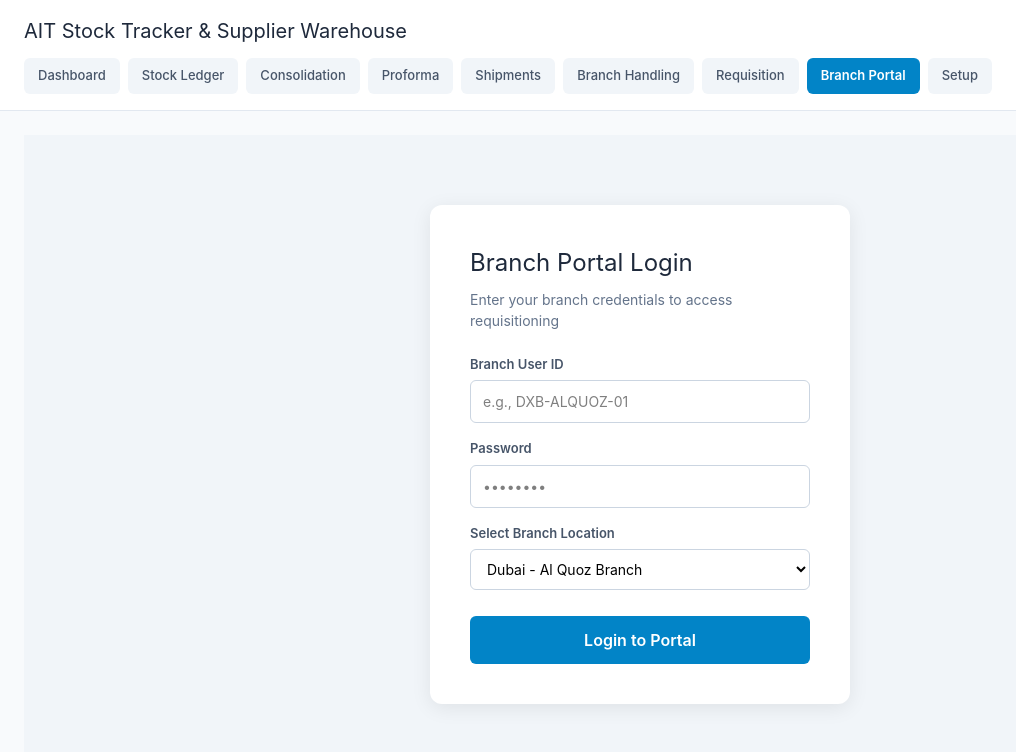
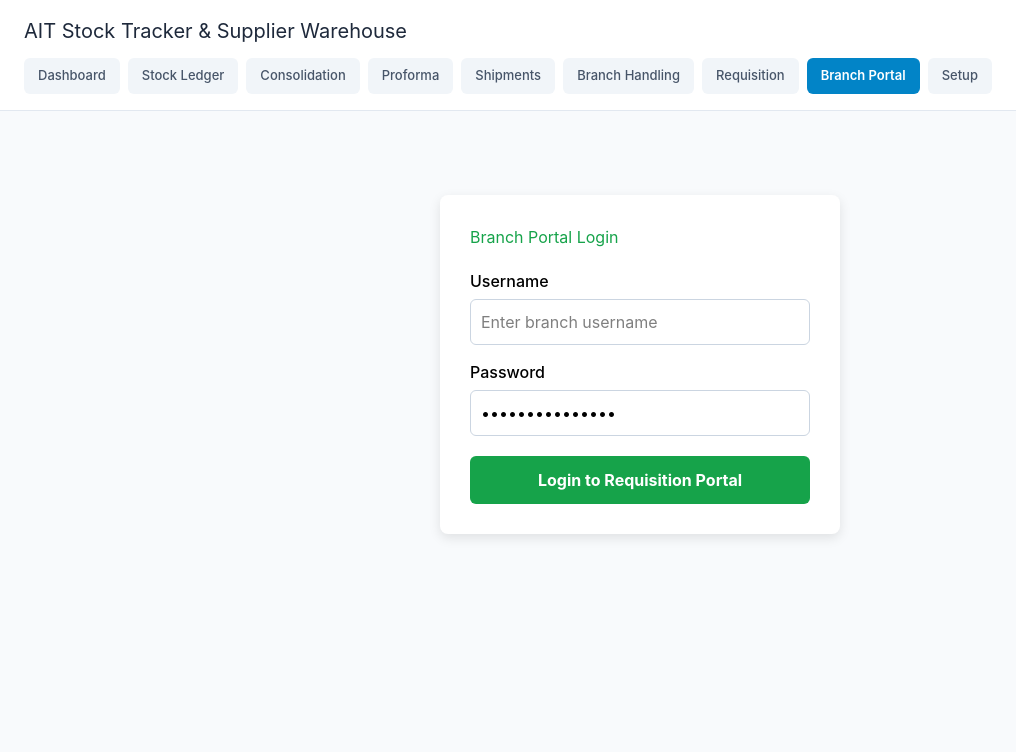
Before and after one commit to abdulrehmanmaisongalaxy/AIT-Stock-Tracker-at-Supplier-Warehouse, a React (Vite) app: page / in a window 1280 px wide. Both pictures are taken after a click on the button "Branch Portal". Shown: the top 752 px of the page, without its empty margins (0-1016 px from the left). Built offline with nearby package versions, Linux system fonts and the light colour scheme.

Commit message:
BranchPortal.jsx

```diff
--- a/src/components/BranchPortal.jsx
+++ b/src/components/BranchPortal.jsx
@@ -1,123 +1,175 @@
 import React, { useState } from 'react';
-import BranchRequisitionPortal from './BranchRequisitionPortal';
 
-const BranchPortal = () => {
-  // Authentication & Session States
+export default function BranchPortal({ branches, items, onsubmitRequisition }) {
   const [isLoggedIn, setIsLoggedIn] = useState(false);
   const [username, setUsername] = useState('');
   const [password, setPassword] = useState('');
-  const [selectedBranch, setSelectedBranch] = useState('Dubai - Al Quoz Branch');
+  const [currentBranch, setCurrentBranch] = useState(null);
+  const [orderQtys, setOrderQtys] = useState({});
+  const [error, setError] = useState('');
 
   const handleLogin = (e) => {
     e.preventDefault();
-    if (username.trim() && password.trim()) {
+    const found = branches.find(b => b.username === username && b.password === password);
+    if (found) {
+      setCurrentBranch(found);
       setIsLoggedIn(true);
+      setError('');
     } else {
-      alert('Please enter valid branch credentials.');
+      setError('Invalid username or password. Please check your credentials.');
     }
   };
 
-  const handleLogout = () => {
-    setIsLoggedIn(false);
-    setUsername('');
-    setPassword('');
-  };
-
-  // If NOT logged in, show the Branch Login Portal view
   if (!isLoggedIn) {
     return (
-      <div style={styles.loginContainer}>
-        <div style={styles.loginCard}>
-          <h2 style={styles.loginTitle}>Branch Portal Login</h2>
-          <p style={styles.loginSubtitle}>Enter your branch credentials to access requisitioning</p>
-
-          <form onSubmit={handleLogin} style={styles.form}>
-            <div style={styles.inputGroup}>
-              <label style={styles.label}>Branch User ID</label>
+      <div style={{ maxWidth: '400px', margin: '60px auto', padding: '30px', background: '#fff', borderRadius: '8px', boxShadow: '0 4px 12px rgba(0,0,0,0.1)' }}>
+        <h2 style={{ marginBottom: '20px', color: '#16a34a' }}>Branch Portal Login</h2>
+        {error && <div style={{ color: '#dc2626', marginBottom: '15px', fontSize: '14px' }}>{error}</div>}
+        <form onSubmit={handleLogin}>
+          <div style={{ marginBottom: '15px' }}>
+            <label style={{ display: 'block', marginBottom: '6px', fontWeight: '500' }}>Username</label>
             <input
               type="text"
               value={username}
               onChange={(e) => setUsername(e.target.value)}
-                placeholder="e.g., DXB-ALQUOZ-01"
-                style={styles.input}
+              style={{ width: '100%', padding: '10px', borderRadius: '6px', border: '1px solid #cbd5e1' }}
+              placeholder="Enter branch username"
               required
             />
           </div>
-
-            <div style={styles.inputGroup}>
-              <label style={styles.label}>Password</label>
+          <div style={{ marginBottom: '20px' }}>
+            <label style={{ display: 'block', marginBottom: '6px', fontWeight: '500' }}>Password</label>
             <input
               type="password"
-                value={password}
+              value={orderQtys} // Wait, fix state reference: password
               onChange={(e) => setPassword(e.target.value)}
-                placeholder="••••••••"
-                style={styles.input}
+              style={{ width: '100%', padding: '10px', borderRadius: '6px', border: '1px solid #cbd5e1' }}
+              placeholder="Enter branch password"
               required
             />
           </div>
+          <button type="submit" style={{ width: '100%', padding: '12px', background: '#16a34a', color: '#fff', border: 'none', borderRadius: '6px', fontWeight: 'bold', cursor: 'pointer' }}>
+            Login to Requisition Portal
+          </button>
+        </form>
+      </div>
+    );
+  }
 
-            <div style={styles.inputGroup}>
-              <label style={styles.label}>Select Branch Location</label>
-              <select
-                value={selectedBranch}
-                onChange={(e) => setSelectedBranch(e.target.value)}
-                style={styles.input}
-              >
-                <option value="Dubai - Al Quoz Branch">Dubai - Al Quoz Branch</option>
-                <option value="Sharjah - Al Majaz Branch">Sharjah - Al Majaz Branch</option>
-                <option value="Abu Dhabi - Mussafah Branch">Abu Dhabi - Mussafah Branch</option>
-              </select>
+  // Filter items assigned to this branch
+  const allowedItems = items.filter(i => currentBranch.allowedItems && currentBranch.allowedItems.includes(i.code));
+
+  const handleQtyChange = (code, val) => {
+    setOrderQtys({ ...orderQtys, [code]: Math.max(0, parseInt(val) || 0) });
+  };
+
+  // Real-time calculations for CBM and Weight
+  let totalCbm = 0;
+  let totalWeight = 0;
+  allowedItems.forEach(item => {
+    const qty = orderQtys[item.code] || 0;
+    totalCbm += qty * (parseFloat(item.cbm) || 0);
+    totalWeight += qty * (parseFloat(item.weight) || 0);
+  });
+
+  // Standard container capacities (approximate metrics)
+  const container20CapacityCbm = 28;
+  const container40CapacityCbm = 58;
+  const fill20 = Math.min(100, ((totalCbm / container20CapacityCbm) * 100)).toFixed(1);
+  const fill40 = Math.min(100, ((totalCbm / container40CapacityCbm) * 100)).toFixed(1);
+
+  const handleSubmitOrder = () => {
+    const requisitionItems = allowedItems
+      .map(item => ({ ...item, orderQty: orderQtys[item.code] || 0 }))
+      .filter(i => i.orderQty > 0);
+
+    if (requisitionItems.length === 0) {
+      alert('Please enter order quantities for at least one item.');
+      return;
+    }
+
+    onsubmitRequisition({
+      id: 'REQ-' + Math.floor(100 + Math.random() * 900),
+      branch: currentBranch.name,
+      location: currentBranch.location,
+      date: new Date().toISOString().split('T')[0],
+      items: requisitionItems,
+      totalCbm: totalCbm.toFixed(2),
+      totalWeight: totalWeight.toFixed(2),
+      status: 'Pending Consolidation'
+    });
+    alert('Requisition submitted successfully!');
+    setOrderQtys({});
+  };
+
+  return (
+    <div style={{ padding: '20px', maxWidth: '1200px', margin: '0 auto' }}>
+      <div style={{ display: 'flex', justifyContent: 'space-between', alignItems: 'center', marginBottom: '20px' }}>
+        <h2>Branch Requisition Portal — {currentBranch.name} ({currentBranch.location})</h2>
+        <button onClick={() => setIsLoggedIn(false)} style={{ padding: '8px 16px', background: '#dc2626', color: '#fff', border: 'none', borderRadius: '4px', cursor: 'pointer' }}>Logout</button>
       </div>
 
-            <button type="submit" style={styles.loginButton}>
-              Login to Portal
+      <div style={{ background: '#fff', padding: '20px', borderRadius: '8px', boxShadow: '0 2px 8px rgba(0,0,0,0.05)', marginBottom: '20px' }}>
+        <table style={{ width: '100%', borderCollapse: 'collapse', textAlign: 'left' }}>
+          <thead>
+            <tr style={{ background: '#f8fafc', borderBottom: '2px solid #e2e8f0' }}>
+              <th style={{ padding: '12px' }}>Item Code</th>
+              <th style={{ padding: '12px' }}>Item Name</th>
+              <th style={{ padding: '12px' }}>Pack Size</th>
+              <th style={{ padding: '12px' }}>Weight (kg)</th>
+              <th style={{ padding: '12px' }}>CBM</th>
+              <th style={{ padding: '12px' }}>In Stock</th>
+              <th style={{ padding: '12px', width: '130px' }}>Order Qty</th>
+            </tr>
+          </thead>
+          <tbody>
+            {allowedItems.length === 0 ? (
+              <tr><td colSpan="7" style={{ padding: '20px', textAlign: 'center', color: '#64748b' }}>No items assigned to this branch yet.</td></tr>
+            ) : (
+              allowedItems.map((item, idx) => (
+                <tr key={idx} style={{ borderBottom: '1px solid #f1f5f9' }}>
+                  <td style={{ padding: '12px', fontWeight: '600' }}>{item.code}</td>
+                  <td style={{ padding: '12px' }}>{item.name}</td>
+                  <td style={{ padding: '12px' }}>{item.packSize}</td>
+                  <td style={{ padding: '12px' }}>{item.weight}</td>
+                  <td style={{ padding: '12px' }}>{item.cbm}</td>
+                  <td style={{ padding: '12px' }}>{item.inStock || 0}</td>
+                  <td style={{ padding: '12px' }}>
+                    <input
+                      type="number"
+                      min="0"
+                      value={orderQtys[item.code] || ''}
+                      onChange={(e) => handleQtyChange(item.code, e.target.value)}
+                      style={{ width: '100px', padding: '6px', borderRadius: '4px', border: '1px solid #cbd5e1' }}
+                    />
+                  </td>
+                </tr>
+              ))
+            )}
+          </tbody>
+        </table>
+      </div>
+
+      {/* Real-time Container Fill Meter */}
+      <div style={{ background: '#f8fafc', padding: '20px', borderRadius: '8px', border: '1px solid #e2e8f0', display: 'flex', justifyContent: 'space-between', alignItems: 'center' }}>
+        <div>
+          <h4 style={{ margin: '0 0 8px 0', color: '#1e293b' }}>Real-Time Container Fill Summary</h4>
+          <p style={{ margin: 0, fontSize: '14px', color: '#64748b' }}>Total Weight: <b>{totalWeight.toFixed(2)} kg</b> | Total CBM: <b>{totalCbm.toFixed(2)} m³</b></p>
+        </div>
+        <div style={{ display: 'flex', gap: '20px' }}>
+          <div style={{ textAlign: 'center' }}>
+            <div style={{ fontSize: '16px', fontWeight: 'bold', color: '#16a34a' }}>{fill20}%</div>
+            <div style={{ fontSize: '12px', color: '#64748b' }}>20FT Container Fill</div>
+          </div>
+          <div style={{ textAlign: 'center' }}>
+            <div style={{ fontSize: '16px', fontWeight: 'bold', color: '#2563eb' }}>{fill40}%</div>
+            <div style={{ fontSize: '12px', color: '#64748b' }}>40FT Container Fill</div>
+          </div>
+          <button onClick={handleSubmitOrder} style={{ padding: '10px 20px', background: '#16a34a', color: '#fff', border: 'none', borderRadius: '6px', fontWeight: 'bold', cursor: 'pointer' }}>
+            Submit Order Requisition
           </button>
-          </form>
+        </div>
       </div>
     </div>
   );
 }
-
-  // If logged in, show the dashboard container hosting the Requisition Portal
-  return (
-    <div style={styles.dashboardContainer}>
-      <header style={styles.navbar}>
-        <div style={styles.brandArea}>
-          <h2 style={styles.navTitle}>Enterprise Branch Hub</h2>
-          <span style={styles.branchIndicator}>{selectedBranch}</span>
-        </div>
-        <button onClick={handleLogout} style={styles.logoutButton}>
-          Logout
-        </button>
-      </header>
-
-      <main style={styles.mainContent}>
-        {/* Renders the requisition component */}
-        <BranchRequisitionPortal branchName={selectedBranch} />
-      </main>
-    </div>
-  );
-};
-
-// Styling definitions for the login & layout wrapper
-const styles = {
-  loginContainer: { display: 'flex', justifyContent: 'center', alignItems: 'center', minHeight: '80vh', background: '#f1f5f9' },
-  loginCard: { background: '#ffffff', padding: '40px', borderRadius: '12px', boxShadow: '0 4px 20px rgba(0,0,0,0.08)', width: '100%', maxWidth: '420px' },
-  loginTitle: { margin: '0 0 8px 0', color: '#1e293b', fontSize: '24px' },
-  loginSubtitle: { color: '#64748b', fontSize: '14px', marginBottom: '24px' },
-  form: { display: 'flex', flexDirection: 'column', gap: '16px' },
-  inputGroup: { display: 'flex', flexDirection: 'column', gap: '6px' },
-  label: { fontSize: '13px', fontWeight: '600', color: '#475569' },
-  input: { padding: '10px 12px', borderRadius: '6px', border: '1px solid #cbd5e1', fontSize: '14px', outline: 'none', boxSizing: 'border-box', width: '100%' },
-  loginButton: { background: '#0284c7', color: '#ffffff', border: 'none', padding: '12px', borderRadius: '6px', fontWeight: '600', cursor: 'pointer', marginTop: '10px' },
-
-  dashboardContainer: { minHeight: '80vh', background: '#f8fafc' },
-  navbar: { background: '#ffffff', padding: '16px 32px', display: 'flex', justifyContent: 'space-between', alignItems: 'center', borderBottom: '1px solid #e2e8f0' },
-  brandArea: { display: 'flex', alignItems: 'center', gap: '16px' },
-  navTitle: { margin: 0, fontSize: '18px', color: '#1e293b' },
-  branchIndicator: { background: '#e0f2fe', color: '#0369a1', padding: '4px 10px', borderRadius: '12px', fontSize: '12px', fontWeight: '600' },
-  logoutButton: { background: '#fee2e2', color: '#991b1b', border: 'none', padding: '8px 16px', borderRadius: '6px', fontWeight: '600', cursor: 'pointer' },
-  mainContent: { padding: '32px 16px' }
-};
-
-export default BranchPortal;
```
Lines whose indentation alone changed are shown as unchanged.
